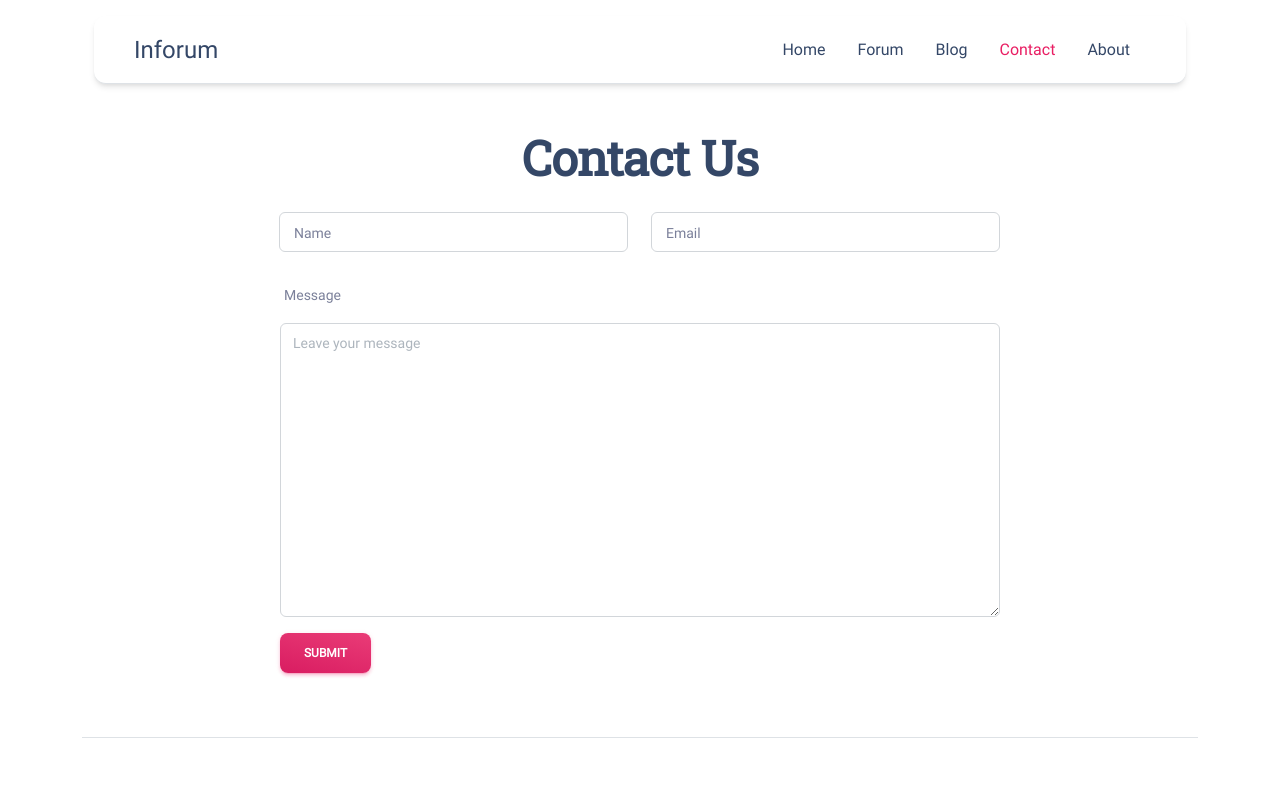
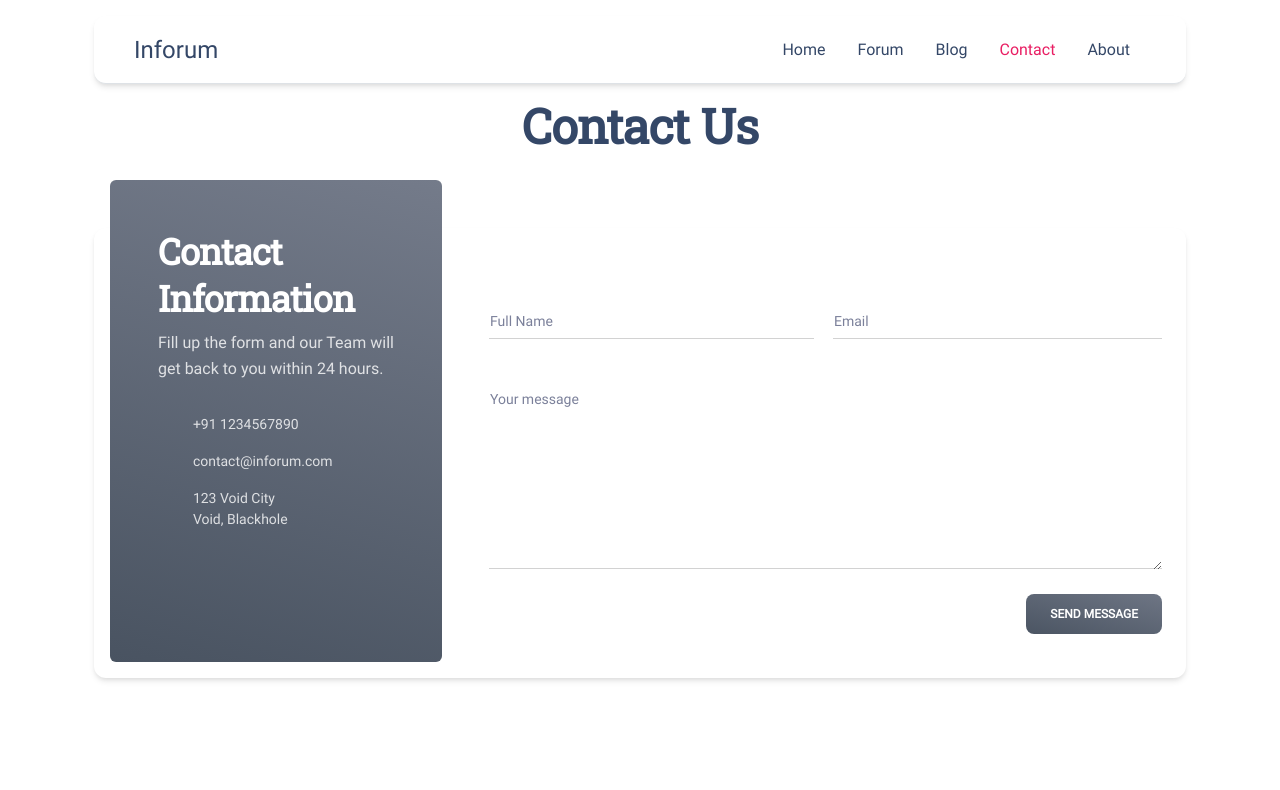
Before and after one commit to wrench1815/inforum_frontend, a Nuxt app: page /contact in a window 1280 px wide. Shown: the top 790 px of the page. Built offline with nearby package versions, Linux system fonts and the light colour scheme; a web font is replaced by a local one.

Commit message:
update contact page

```diff
--- a/pages/contact.vue
+++ b/pages/contact.vue
@@ -1,50 +1,153 @@
 <template>
-  <div class="container mt-8">
-    <h1 class="text-center">Contact Us</h1>
-    <form>
-      <div class="row justify-content-center">
-        <div class="col-md-8">
+  <section class="py-7 position-relative">
+    <div class="container">
       <div class="row">
-            <div class="col-md-6">
-              <div class="input-group input-group-outline my-3">
-                <label class="form-label">Name</label>
-                <input type="text" class="form-control" />
+        <div class="col-lg-6 mx-auto text-center">
+          <h1>Contact Us</h1>
         </div>
       </div>
-            <div class="col-md-6">
-              <div class="input-group input-group-outline my-3">
-                <label class="form-label">Email</label>
-                <input type="email" class="form-control" />
+      <div class="row mt-6">
+        <div class="col-lg-12 mx-auto">
+          <div class="card">
+            <div class="row">
+              <div class="col-lg-4 d-flex">
+                <div
+                  class="
+                    bg-gradient-secondary
+                    mt-n5
+                    mb-3
+                    ms-lg-3
+                    border-radius-md
+                  "
+                >
+                  <div class="card-body p-5 position-relative">
+                    <h2 class="text-white">Contact Information</h2>
+                    <p class="text-white opacity-8 mb-4">
+                      Fill up the form and our Team will get back to you within
+                      24 hours.
+                    </p>
+                    <div class="d-flex p-2 text-white">
+                      <i class="fas fa-phone-alt text-sm"></i>
+                      <span class="text-sm opacity-8 ps-3">+91 1234567890</span>
                     </div>
+                    <div class="d-flex p-2 text-white">
+                      <i class="fas fa-envelope text-sm"></i>
+                      <span class="text-sm opacity-8 ps-3"
+                        >contact@inforum.com</span
+                      >
                     </div>
+                    <div class="d-flex p-2 text-white">
+                      <i class="fas fa-map-marker-alt text-sm"></i>
+                      <span class="text-sm opacity-8 ps-3"
+                        >123 Void City <br />
+                        Void, Blackhole</span
+                      >
                     </div>
-          <div class="row">
-            <div class="col-md">
-              <label class="form-label my-3">Message</label>
-              <div class="input-group input-group-outline">
-                <textarea
-                  class="form-control"
-                  placeholder="Leave your message"
-                  rows="15"
-                ></textarea>
-              </div>
-            </div>
-          </div>
-          <div class="row">
-            <div class="col-md">
-              <button type="submit" class="btn bg-gradient-primary my-3">
-                Submit
-              </button>
+                    <div class="mt-4">
+                      <a
+                        class="
+                          btn btn-icon-only btn-link
+                          text-white
+                          btn-lg
+                          mb-0
+                        "
+                      >
+                        <i class="fab fa-facebook"></i>
+                      </a>
+                      <a
+                        class="
+                          btn btn-icon-only btn-link
+                          text-white
+                          btn-lg
+                          mb-0
+                        "
+                      >
+                        <i class="fab fa-twitter"></i>
+                      </a>
+                      <a
+                        class="
+                          btn btn-icon-only btn-link
+                          text-white
+                          btn-lg
+                          mb-0
+                        "
+                      >
+                        <i class="fab fa-dribbble"></i>
+                      </a>
+                      <a
+                        class="
+                          btn btn-icon-only btn-link
+                          text-white
+                          btn-lg
+                          mb-0
+                        "
+                      >
+                        <i class="fab fa-instagram"></i>
+                      </a>
                     </div>
                   </div>
                 </div>
               </div>
+              <div class="col-lg-8">
+                <form id="contact-form" method="post" autocomplete="off">
+                  <div class="card-body position-relative">
+                    <div class="row mt-4">
+                      <div class="col-md-6">
+                        <div class="input-group input-group-dynamic my-4">
+                          <label class="form-label">Full Name</label>
+                          <input
+                            class="form-control"
+                            aria-label="Full Name..."
+                            type="text"
+                          />
+                        </div>
+                      </div>
+                      <div class="col-md-6 ps-2">
+                        <div class="input-group input-group-dynamic my-4">
+                          <label class="form-label">Email</label>
+                          <input
+                            type="email"
+                            class="form-control"
+                            aria-label="Email..."
+                          />
+                        </div>
+                      </div>
+                    </div>
+
+                    <div class="input-group input-group-static mt-4">
+                      <label>Your message</label>
+                      <textarea
+                        name="message"
+                        class="form-control"
+                        id="message"
+                        rows="6"
+                      ></textarea>
+                    </div>
+                    <div class="text-end mt-4">
+                      <button
+                        type="button"
+                        class="btn bg-gradient-secondary mb-0"
+                      >
+                        Send message
+                      </button>
+                    </div>
+                  </div>
                 </form>
               </div>
+            </div>
+          </div>
+        </div>
+      </div>
+    </div>
+  </section>
 </template>
 
 <script>
 export default {}
 </script>
 
-<style></style>
+<style scoped>
+.blur-bg {
+  backdrop-filter: blur(8px);
+}
+</style>
```
Lines whose indentation alone changed are shown as unchanged.
